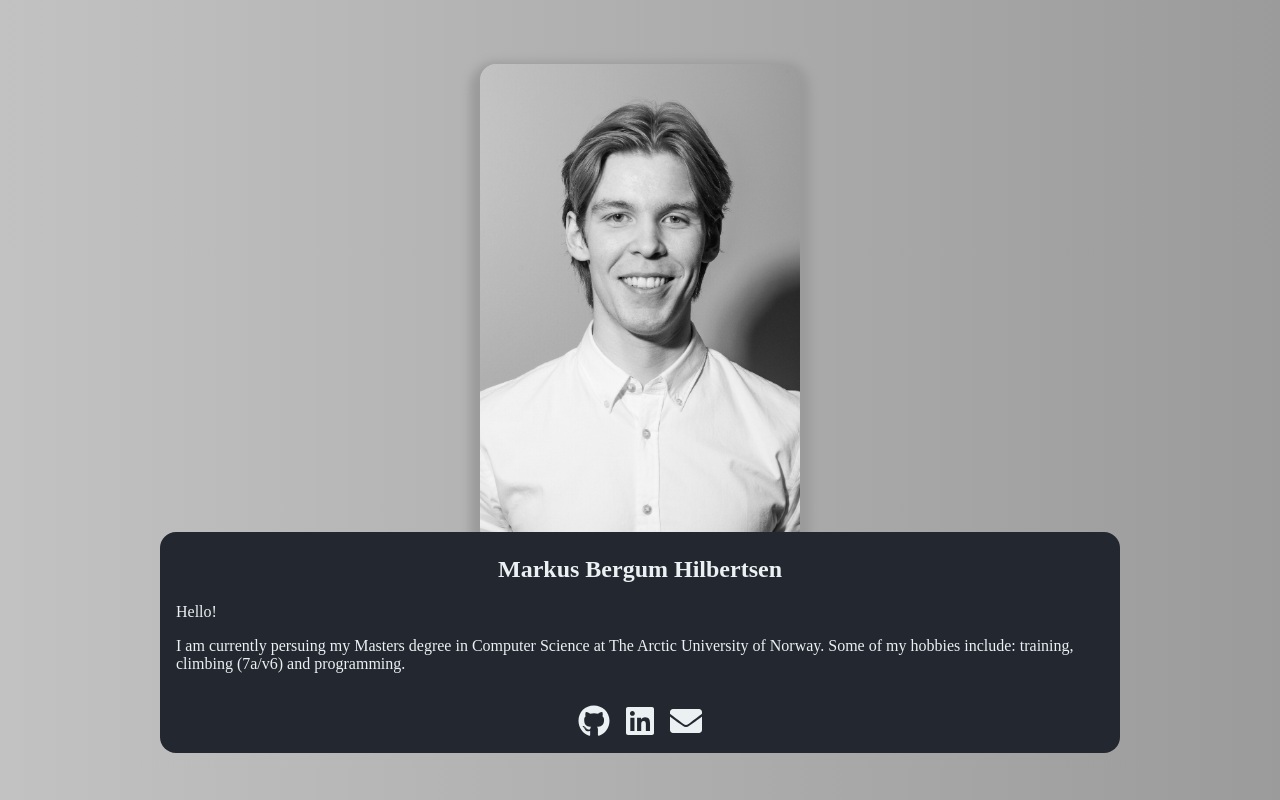
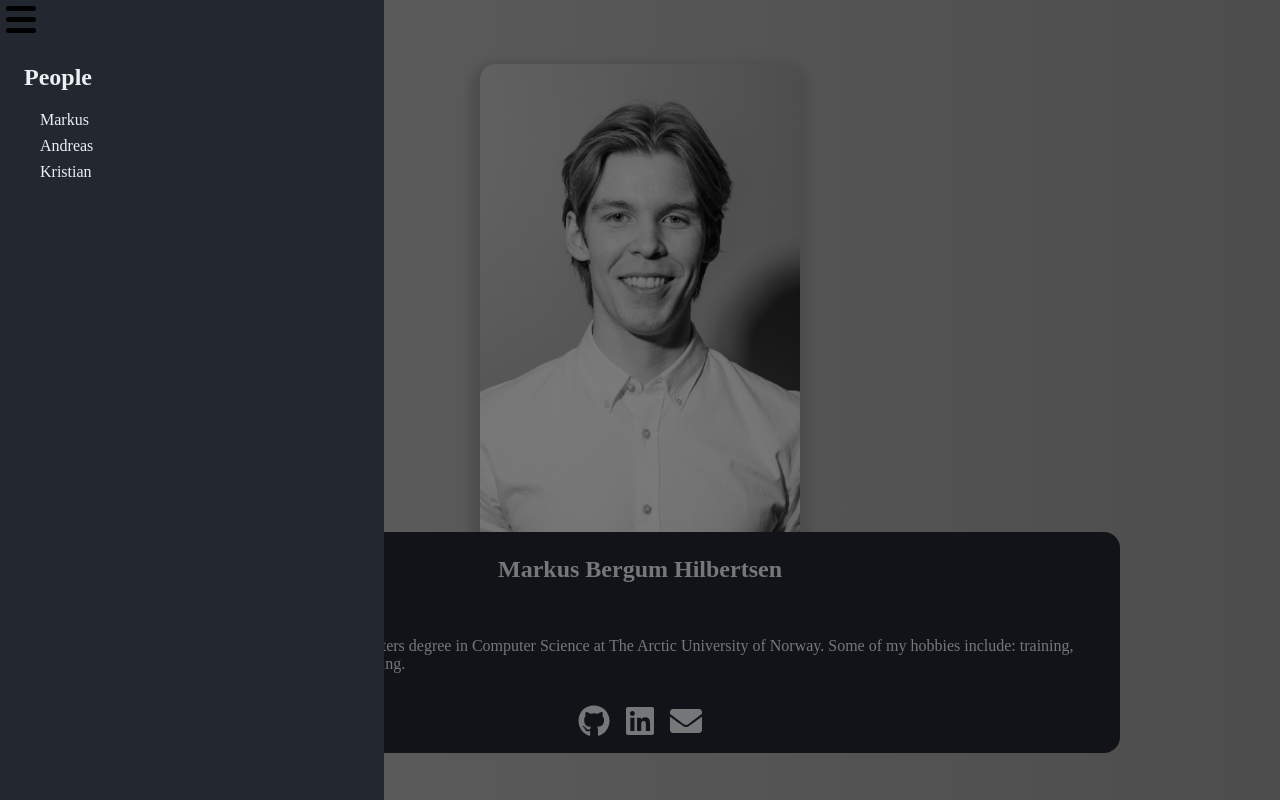
Before and after one commit to markhilb/hilbertsen.com, an Angular app: page / in a window 1280 px wide. Built offline with nearby package versions, Linux system fonts and the light colour scheme.

Commit message:
General structure of menu

```diff
--- a/src/app/app.component.html
+++ b/src/app/app.component.html
@@ -1 +1,2 @@
+<app-menu></app-menu>
 <router-outlet></router-outlet>
--- a/src/app/app.module.ts
+++ b/src/app/app.module.ts
@@ -7,13 +7,15 @@ import { MarkusProfilePageComponent } from './pages/markus-profile-page/markus-p
 import { AndreasProfilePageComponent } from './pages/andreas-profile-page/andreas-profile-page.component';
 import { KristianProfilePageComponent } from './pages/kristian-profile-page/kristian-profile-page.component';
 import { FontAwesomeModule } from '@fortawesome/angular-fontawesome';
+import { MenuComponent } from './components/menu/menu.component';
 
 @NgModule({
   declarations: [
     AppComponent,
     MarkusProfilePageComponent,
     AndreasProfilePageComponent,
-    KristianProfilePageComponent
+    KristianProfilePageComponent,
+    MenuComponent
   ],
   imports: [
     BrowserModule,
--- /dev/null
+++ b/src/app/components/menu/menu.component.html
@@ -0,0 +1,17 @@
+<div id="hamburger" (click)="toggleMenu()">
+  <div></div>
+  <div></div>
+  <div></div>
+</div>
+
+<div *ngIf="open" class="overlay"></div>
+<div *ngIf="open" id="menu">
+  <div class="section">
+    <h2 class="header">People</h2>
+    <ul>
+      <li><a href="/">Markus</a></li>
+      <li>Andreas</li>
+      <li>Kristian</li>
+    </ul>
+  </div>
+</div>
--- /dev/null
+++ b/src/app/components/menu/menu.component.scss
@@ -0,0 +1,65 @@
+#hamburger {
+  position: absolute;
+  top: 0;
+  z-index: 10;
+
+  div {
+    width: 30px;
+    height: 5px;
+    background-color: black;
+    border-radius: 5px;
+    margin: 6px 6px;
+  }
+}
+
+#hamburger:hover {
+  cursor: pointer;
+}
+
+#menu {
+  position: absolute;
+  top: 0;
+  // bottom: 0;
+  height: fit-content;
+  min-height: 100%;
+  z-index: 5;
+  width: 30%;
+  // height: 100%;
+  background-color: var(--dark-background);
+  // height: 100%;
+  bottom: 0;
+}
+
+.overlay {
+  background-color: rgba(0, 0, 0, 0.5);
+  position: absolute;
+  top: 0;
+  left: 0;
+  right: 0;
+  // bottom: 0;
+  z-index: 4;
+  // height: 100%;
+  bottom: 0;
+  // min-height: 100%;
+}
+
+.section {
+  margin-top: 4em;
+
+  .header {
+    margin-left: 1em;
+  }
+
+  ul {
+    list-style-type: none;
+
+    li {
+      margin: 0.5em auto;
+    }
+  }
+}
+
+a {
+  text-decoration: none;
+  color: inherit;
+}
--- /dev/null
+++ b/src/app/components/menu/menu.component.ts
@@ -0,0 +1,16 @@
+import { Component, OnInit } from '@angular/core';
+
+@Component({
+  selector: 'app-menu',
+  templateUrl: './menu.component.html',
+  styleUrls: ['./menu.component.scss'],
+})
+export class MenuComponent implements OnInit {
+  open = true;
+
+  constructor() {}
+
+  ngOnInit(): void {}
+
+  toggleMenu = () => (this.open = !this.open);
+}
```
Also changed, not shown: 1 other file (tests, documents, lock files or other folders).
